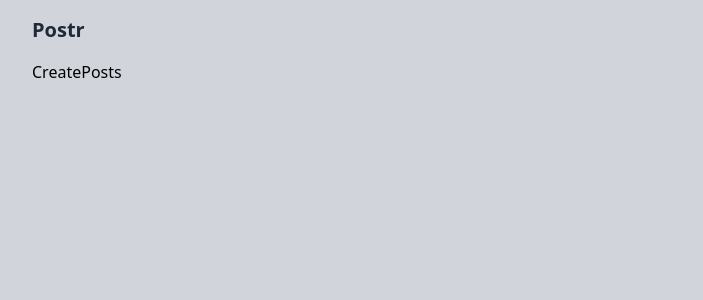
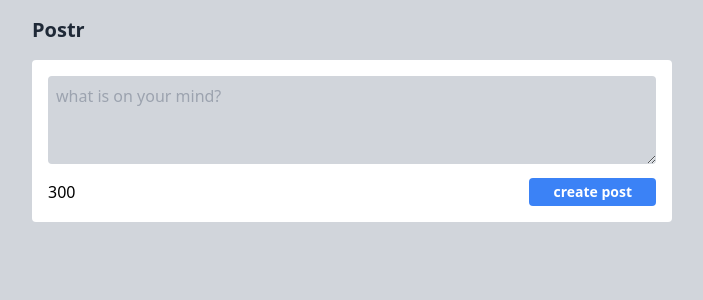
Before and after one commit to Ayothegod/postr, a Next.js app: page / in a window 1280 px wide. Shown: the top 300 px of the page, without its empty margins (288-991 px from the left). Built offline with nearby package versions, Linux system fonts and the light colour scheme; no server answers.

Commit message:
initial create post design

```diff
--- a/components/CreatePosts.jsx
+++ b/components/CreatePosts.jsx
@@ -2,7 +2,13 @@
 
 const CreatePosts = () => {
   return (
-    <div>CreatePosts</div>
+    <div className="p-4 bg-white rounded">
+        <textarea rows="3" className="bg-gray-300 w-full rounded p-2" placeholder="what is on your mind?"/>
+        <div className="flex items-center justify-between mt-2">
+            <p>300</p>
+            <button className="bg-blue-500 text-white text-sm rounded py-1 px-6 font-semibold">create post</button>
+        </div>
+    </div>
   )
 }
 
```
